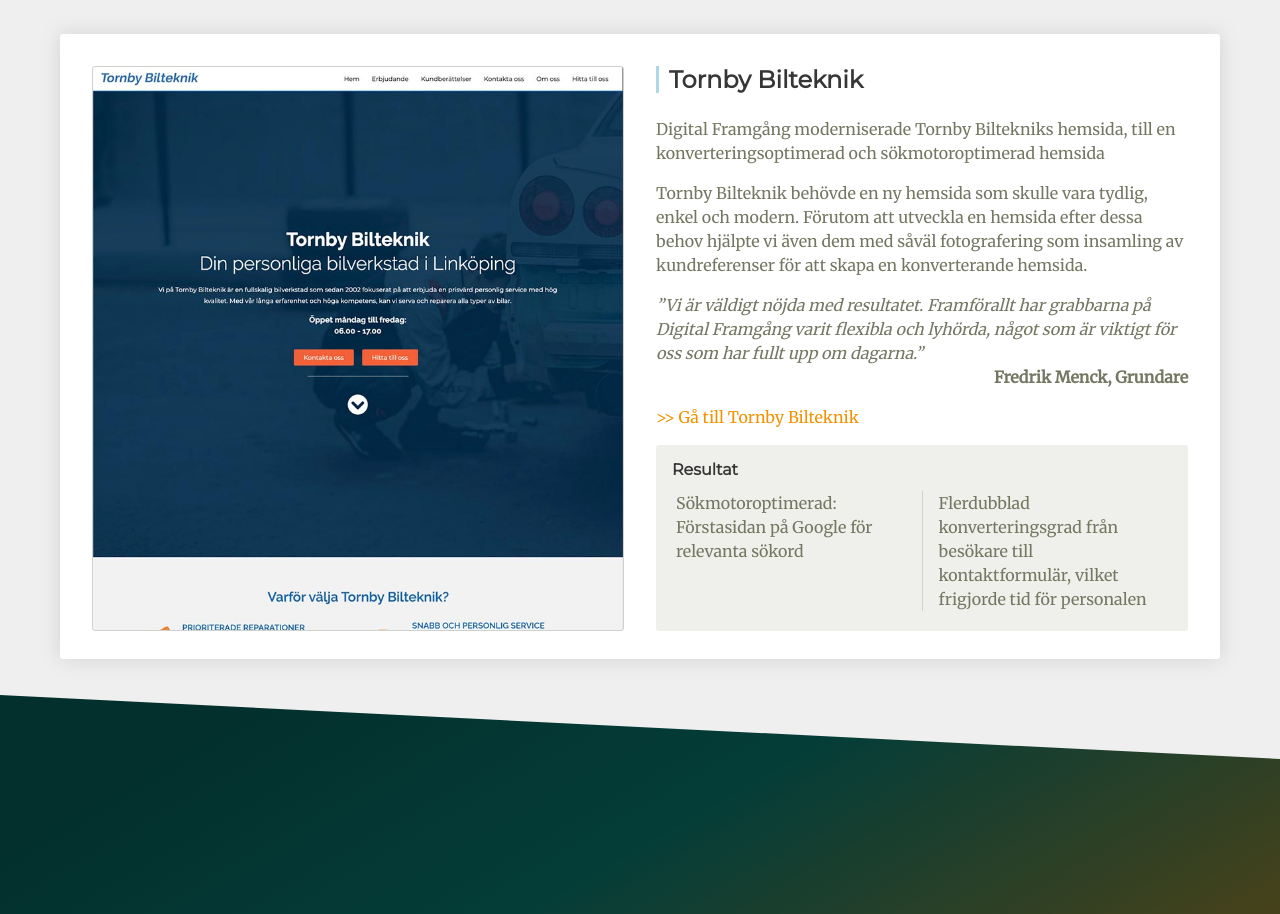
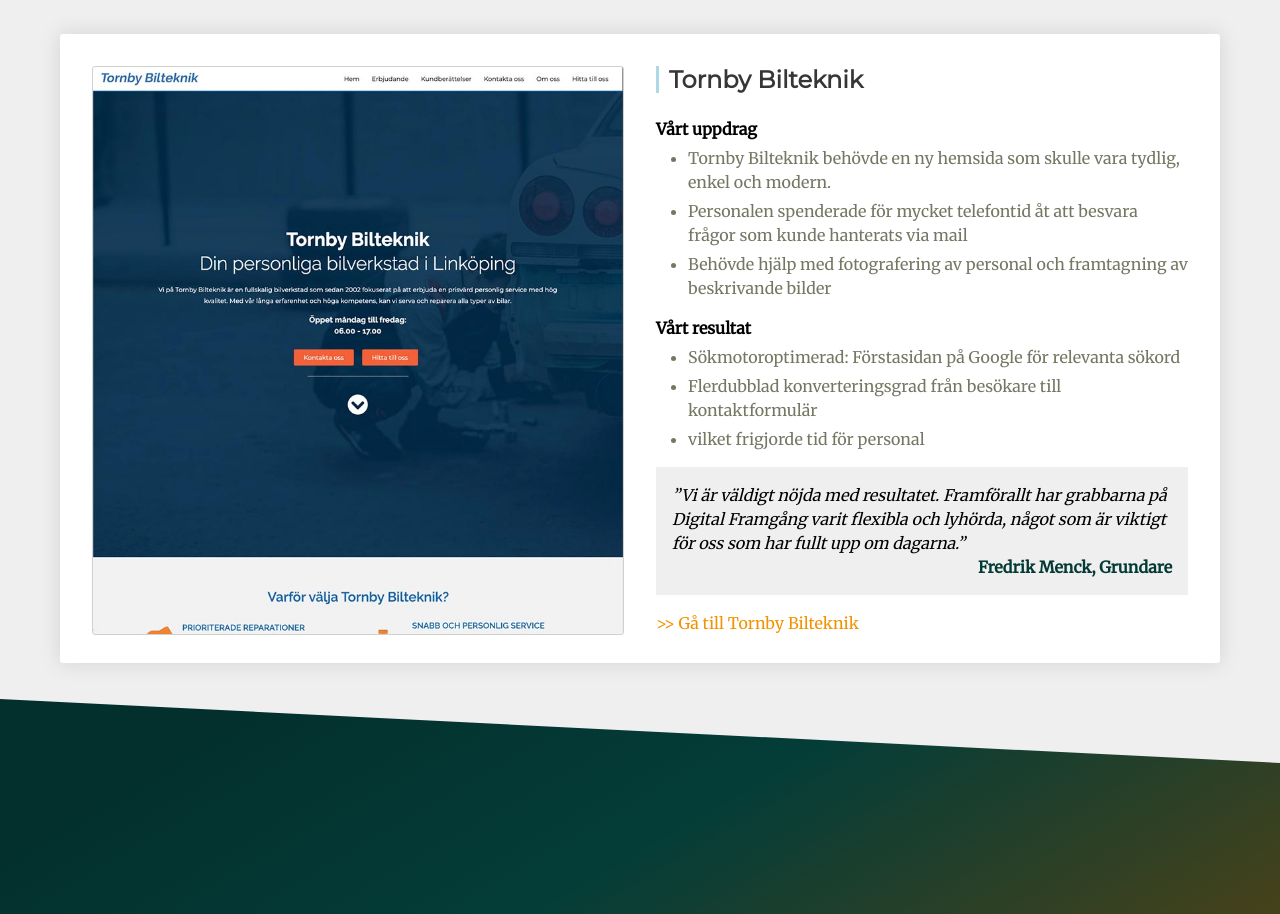
Before and after one commit to codebyjonas/digitalframgang.com, a React (Create React App) app: page / in a window 1280 px wide. Shown: the part 2249-3163 px from the top of the page. Built offline with nearby package versions, Linux system fonts and the light colour scheme.

Commit message:
changed layout on references

```diff
--- a/src/App.scss
+++ b/src/App.scss
@@ -96,6 +96,11 @@
 // Setting colors for titles
 .has-blue-sidebar {
     border-left: 3px solid lightblue;
+    padding-left: 10px;
+}
+
+.has-green-sidebar {
+    border-left: 3px solid $green;
     padding-left: 10px;
 }
 .title.is-2 {
--- a/src/components/References.js
+++ b/src/components/References.js
@@ -6,35 +6,25 @@
     {
         id: 'tornbybilteknik',
         title: 'Tornby Bilteknik',
-        shortDesc:
-            'Digital Framgång moderniserade Tornby Biltekniks hemsida, till en konverteringsoptimerad och sökmotoroptimerad hemsida',
-        longDesc:
-            'Tornby Bilteknik behövde en ny hemsida som skulle vara tydlig, enkel och modern. Förutom att utveckla en hemsida efter dessa behov hjälpte vi även dem med såväl fotografering som insamling av kundreferenser för att skapa en konverterande hemsida.',
-        clientQuote:
-            '”Vi är väldigt nöjda med resultatet. Framförallt har grabbarna på Digital Framgång varit flexibla och lyhörda, något som är viktigt för oss som har fullt upp om dagarna.”',
+        assignment: ['Tornby Bilteknik behövde en ny hemsida som skulle vara tydlig, enkel och modern.',
+        'Personalen spenderade för mycket telefontid åt att besvara frågor som kunde hanterats via mail ',
+        'Behövde hjälp med fotografering av personal och framtagning av beskrivande bilder '],
+        clientQuote: '”Vi är väldigt nöjda med resultatet. Framförallt har grabbarna på Digital Framgång varit flexibla och lyhörda, något som är viktigt för oss som har fullt upp om dagarna.”',
         clientNameAndRole: 'Fredrik Menck, Grundare',
         link: 'http://tornbybilteknik.com',
-        results: [
-            'Sökmotoroptimerad: Förstasidan på Google för relevanta sökord',
-            'Flerdubblad konverteringsgrad från besökare till kontaktformulär, vilket frigjorde tid för personalen'
-        ]
+        results: ['Sökmotoroptimerad: Förstasidan på Google för relevanta sökord',' Flerdubblad konverteringsgrad från besökare till kontaktformulär', 'vilket frigjorde tid för personal']
     }
 ]
 
 const References = () => (
-    <section
-        id='references'
-        name='prince-info'
-        className='section is-medium has-light-grey-background has-position-relative'
-    >
+    <section id='references' name='prince-info' className='section is-medium has-light-grey-background has-position-relative'>
         <div className='container'>
             <h2 className='title is-1 has-blue-sidebar'>Våra kundcase</h2>
             {references.map(reference => (
                 <Reference reference={reference}></Reference>
             ))}
         </div>
-        <SkewedDivider color='#fff' direction='left' />
+        <SkewedDivider color='#fff' direction='left'/>
     </section>
 )
-
 export default References
--- a/src/components/subcomponents/Reference.js
+++ b/src/components/subcomponents/Reference.js
@@ -14,23 +14,30 @@
             <h3 className='title is-4 has-blue-sidebar'>
                 {props.reference.title}
             </h3>
-            <p>{props.reference.shortDesc}</p>
-            <p>{props.reference.longDesc}</p>
-            <p className='client-quote'>{props.reference.clientQuote}</p>
-            <p className='client-name-and-role'>
-                {props.reference.clientNameAndRole}
-            </p>
+            <h4>Vårt uppdrag</h4>
+            <ul>
+                {props.reference.assignment.map((assign)=>(
+                    <li>{assign}</li>
+                ))}
+            </ul>
+            <h4>
+                Vårt resultat
+            </h4>
+            <ul>
+                {props.reference.results.map(result=>(
+                    <li>{result}</li>
+                ))}
+            </ul>
+            <div className="client-box">
+                <p className='client-quote'>{props.reference.clientQuote}</p>
+                <p className='client-name-and-role'>
+                    {props.reference.clientNameAndRole}
+                </p>
+            </div>
             <a href={props.reference.link} target='_blank'>
                 >> Gå till {props.reference.title}
             </a>
-            <div className='nice-stats'>
-                <h4 className='title is-6'>Resultat</h4>
-                <div className='columns'>
-                    {props.reference.results.map(result => (
-                        <div className='column'>{result}</div>
-                    ))}
-                </div>
-            </div>
+
         </div>
     </div>
 )
--- a/src/style/subComponents/reference.scss
+++ b/src/style/subComponents/reference.scss
@@ -3,6 +3,21 @@
     border: 1rem solid white;
     background-color: white;
     box-shadow: 0 0 20px rgba(102, 102, 102, 0.2);
+
+    h4{
+        font-weight: 900;
+        color:black;
+        margin-top: 1em;
+    }
+
+    ul{
+        list-style: disc;
+        margin-left: 2em;
+        li{
+            margin-top: 5px;
+            margin-bottom: 5px;
+        }
+    }
 
     .image-container {
         height: 100%;
@@ -21,30 +36,23 @@
     }
 
     .body {
+        .client-box{
+            background-color: $grey-light-light;
+            padding: 1em;
+            margin-top: 1em;
+            margin-bottom: 1em;
+        }
         .client-quote {
             font-style: italic;
+            margin-bottom: 0;
+            color:black;
+
         }
         .client-name-and-role {
             font-weight: bold;
-            margin-top: -1rem;
             text-align: right;
-        }
-
-        .nice-stats {
-            background: $beige-lighter;
-            border-radius: $border-radius;
-            margin-top: 1rem;
-            padding: 1rem;
-
-            div > div {
-                border-right: 1px solid $grey-light;
-                padding: 0 1rem;
-                margin-bottom: 1rem;
-
-                &:last-child {
-                    border-right: 0;
-                }
-            }
+            margin-bottom: 0;
+            color: $green;
         }
     }
 }
```
